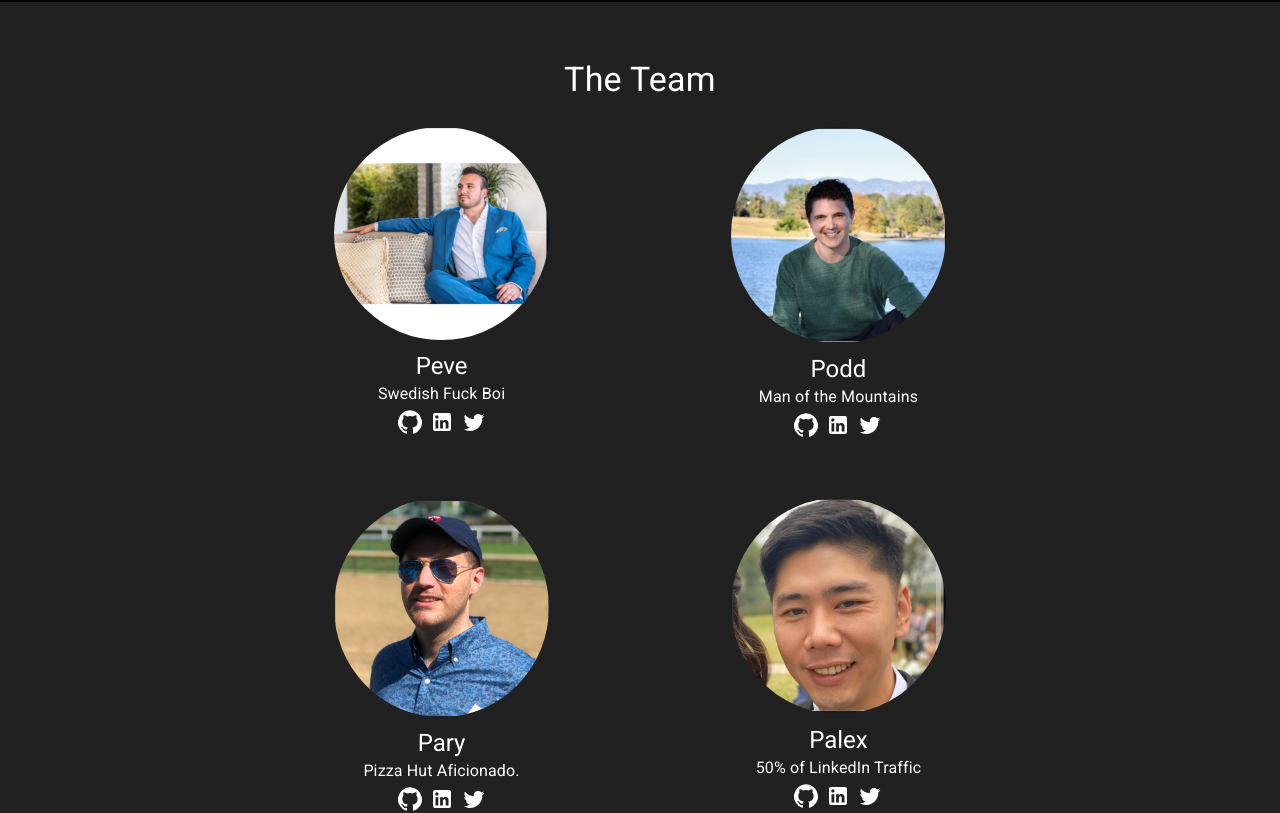
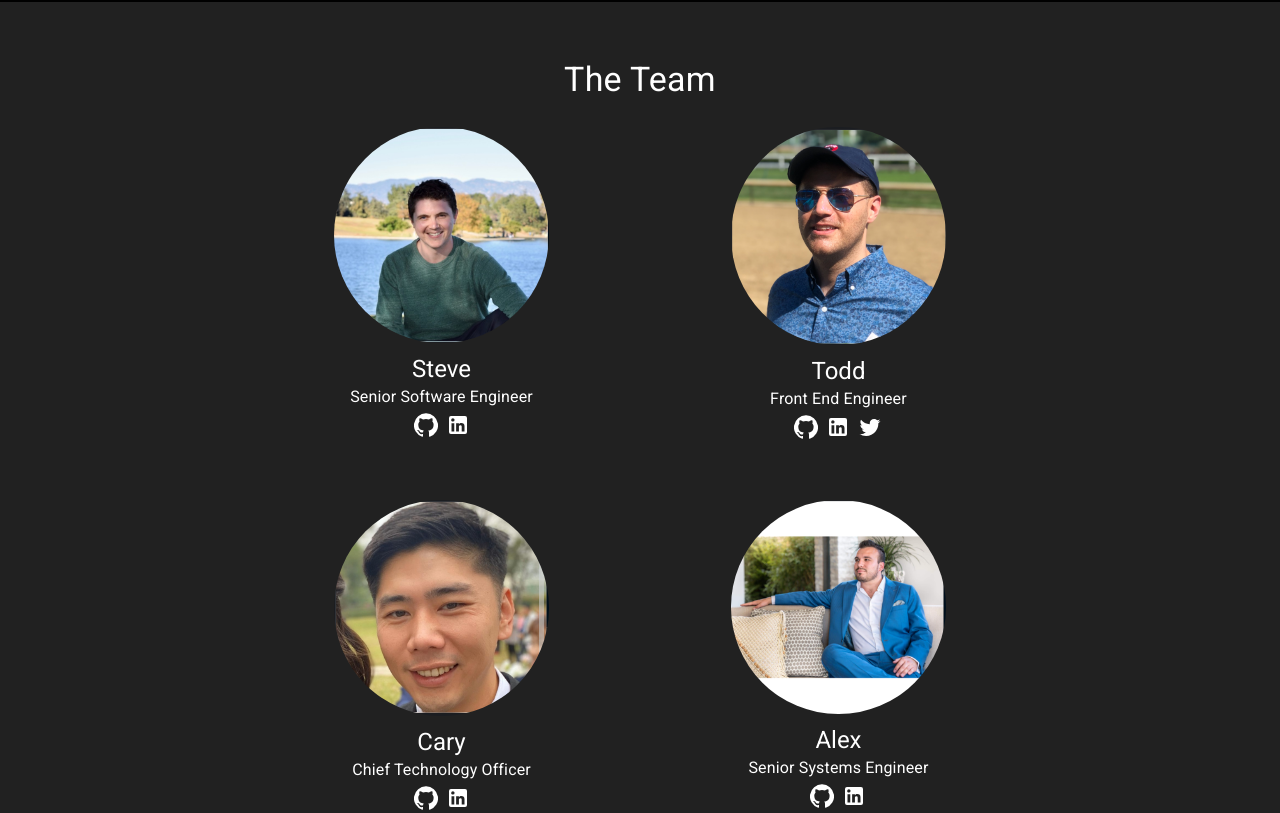
Before and after one commit to portara-tools/portara-website, a React (Create React App) app in the folder client/: page / in a window 1280 px wide. Shown: the part 1340-2153 px from the top of the page. Built offline with nearby package versions, Linux system fonts and the light colour scheme.

Commit message:
correcting about page & profiles

```diff
--- a/client/package.json
+++ b/client/package.json
@@ -17,6 +17,7 @@
     "@types/react-dom": "^16.9.0",
     "@types/react-redux": "^7.1.8",
     "@types/react-router-dom": "^5.1.5",
+    "@types/react-router-hash-link": "^1.2.1",
     "apollo-boost": "^0.4.9",
     "apollo-client": "^2.6.10",
     "apollo-link-http": "^1.5.17",
@@ -28,6 +29,7 @@
     "react-redux": "^7.2.0",
     "react-router": "^5.2.0",
     "react-router-dom": "^5.2.0",
+    "react-router-hash-link": "^1.2.2",
     "react-scripts": "3.4.1",
     "react-spring": "^8.0.27",
     "redux": "^4.0.5",
--- a/client/src/components/About.tsx
+++ b/client/src/components/About.tsx
@@ -19,36 +19,33 @@ const About: React.FunctionComponent = (props) => {
         <Typography variant="h4" align="center">The Team</Typography>
         <Grid container spacing={6} className={classes.peopleContainer}>
           <Grid item xs={6} className={classes.personCard}>
-            <img alt='Peve' src={'/a.png'} className={classes.headshot}/>
+            <img alt='Peve' src={'/b.png'} className={classes.headshot}/>
             <Box className={classes.infoBox}>
-              <Typography variant='h5'>Peve</Typography>
-              <Typography variant='body1'>Swedish Fuck Boi</Typography>
+              <Typography variant='h5'>Steve</Typography>
+              <Typography variant='body1'>Senior Software Engineer</Typography>
               <div className={classes.socialLinks}>
-                <Link href="https://github.com/oslabs-beta/portara">
+                <Link href="https://github.com/stevefrend">
                   <GitHubIcon className={classes.socialLink} />
                 </Link>
-                <Link href="https://www.linkedin.com/company/teamportara">
+                <Link href="https://www.linkedin.com/in/steve-christersson-frend-697a8588/?challengeId=AQFt2bFbYRc1VgAAAXJYOO69aCyo9V4gGpvY90j6pa-bGoczsjqtYz75k-lCMGimMDcUSicooFNXhEg4TM8KYHsCssbxnhSGHA&submissionId=92b607a4-aa02-1316-d08f-e00aaa96e902">
                   <LinkedInIcon className={classes.socialLink} />
-                </Link>
-                <Link href="https://twitter.com/portaraQL">
-                  <TwitterIcon className={classes.socialLink} />
                 </Link>
               </div>
             </Box>
           </Grid>
           <Grid item xs={6} className={classes.personCard}>
-            <img alt='Podd' src={'/b.png'} className={classes.headshot}/>
+            <img alt='Todd' src={'/c.png'} className={classes.headshot}/>
             <Box className={classes.infoBox}>
-              <Typography variant='h5'>Podd</Typography>
-              <Typography variant='body1'>Man of the Mountains</Typography>
+              <Typography variant='h5'>Todd</Typography>
+              <Typography variant='body1'>Front End Engineer</Typography>
               <div className={classes.socialLinks}>
-                <Link href="https://github.com/oslabs-beta/portara">
+                <Link href="https://github.com/toddalex">
                   <GitHubIcon className={classes.socialLink} />
                 </Link>
-                <Link href="https://www.linkedin.com/company/teamportara">
+                <Link href="http://www.linkedin.com/in/toddmalexander">
                   <LinkedInIcon className={classes.socialLink} />
                 </Link>
-                <Link href="https://twitter.com/portaraQL">
+                <Link href="https://twitter.com/toddpants">
                   <TwitterIcon className={classes.socialLink} />
                 </Link>
               </div>
@@ -57,37 +54,31 @@ const About: React.FunctionComponent = (props) => {
         </Grid>
         <Grid container spacing={6} className={classes.peopleContainer}>
           <Grid item xs={6} className={classes.personCard}>
-            <img alt='Pary' src={'/c.png'} className={classes.headshot}  />
+            <img alt='Pary' src={'/d.png'} className={classes.headshot}  />
             <Box className={classes.infoBox}>
-              <Typography variant='h5'>Pary</Typography>
-              <Typography variant='body1'>Pizza Hut Aficionado.</Typography>
+              <Typography variant='h5'>Cary</Typography>
+              <Typography variant='body1'>Chief Technology Officer</Typography>
               <div className={classes.socialLinks}>
-                <Link href="https://github.com/oslabs-beta/portara">
+                <Link href="https://github.com/caryLchan">
                   <GitHubIcon className={classes.socialLink} />
                 </Link>
-                <Link href="https://www.linkedin.com/company/teamportara">
+                <Link href="https://www.linkedin.com/in/cary-chan-2b7933b/">
                   <LinkedInIcon className={classes.socialLink} />
-                </Link>
-                <Link href="https://twitter.com/portaraQL">
-                  <TwitterIcon className={classes.socialLink} />
                 </Link>
               </div>
             </Box>
           </Grid>
           <Grid item xs={6} className={classes.personCard}>
-            <img alt='Palex' src={'/d.png'} className={classes.headshot}/>
+            <img alt='Palex' src={'/a.png'} className={classes.headshot}/>
             <Box className={classes.infoBox}>
-              <Typography variant='h5'>Palex</Typography>
-              <Typography variant='body1'>50% of LinkedIn Traffic</Typography>
+              <Typography variant='h5'>Alex</Typography>
+              <Typography variant='body1'>Senior Systems Engineer</Typography>
               <div className={classes.socialLinks}>
-                <Link href="https://github.com/oslabs-beta/portara">
+                <Link href="https://github.com/Alexander-Infante">
                   <GitHubIcon className={classes.socialLink} />
                 </Link>
-                <Link href="https://www.linkedin.com/company/teamportara">
+                <Link href="https://www.linkedin.com/in/alexanderinfante/">
                   <LinkedInIcon className={classes.socialLink} />
-                </Link>
-                <Link href="https://twitter.com/portaraQL">
-                  <TwitterIcon className={classes.socialLink} />
                 </Link>
               </div>
             </Box>
@@ -122,9 +113,9 @@ const useStyles = makeStyles(() => ({
     maxWidth: '300px',
   },
   headshot: {
+    borderRadius: '50%',
+    margin: '10px',
     width: '85%',
-    borderRadius: '100%',
-    margin: '10px',
   },
   infoBox: {
     display: 'flex',
--- a/client/src/components/LandingPage.tsx
+++ b/client/src/components/LandingPage.tsx
@@ -127,7 +127,7 @@ const LandingPage = () => {
             </Zoom>
         </Grid>
       </Box>
-      <br />
+      <br id="about"/>
       {/* <Box maxWidth='sm' className={classes.gradientContainer}></Box> */}
       <About />
       <Footer />
--- a/client/src/components/Navbar.tsx
+++ b/client/src/components/Navbar.tsx
@@ -2,6 +2,7 @@ import * as React from 'react';
 import { AppBar, Link as LinkM, Button, Box } from '@material-ui/core';
 import GitHubIcon from '@material-ui/icons/GitHub';
 import { makeStyles } from '@material-ui/core/styles';
+import { HashLink } from 'react-router-hash-link';
 import { Link } from 'react-router-dom';
 import Cookies from 'js-cookie';
 
@@ -23,9 +24,9 @@ const Navbar: React.FunctionComponent = (props) => {
               </Link>
             </Button>
             <Button >
-              <Link to="#about" className={classes.linkStyle}>
+              <HashLink to="/#about" className={classes.linkStyle}>
                 ABOUT
-              </Link>
+              </HashLink>
             </Button>
             { uuid ?
               <Button >
```
Also changed, not shown: 1 other file (tests, documents, lock files or other folders).
